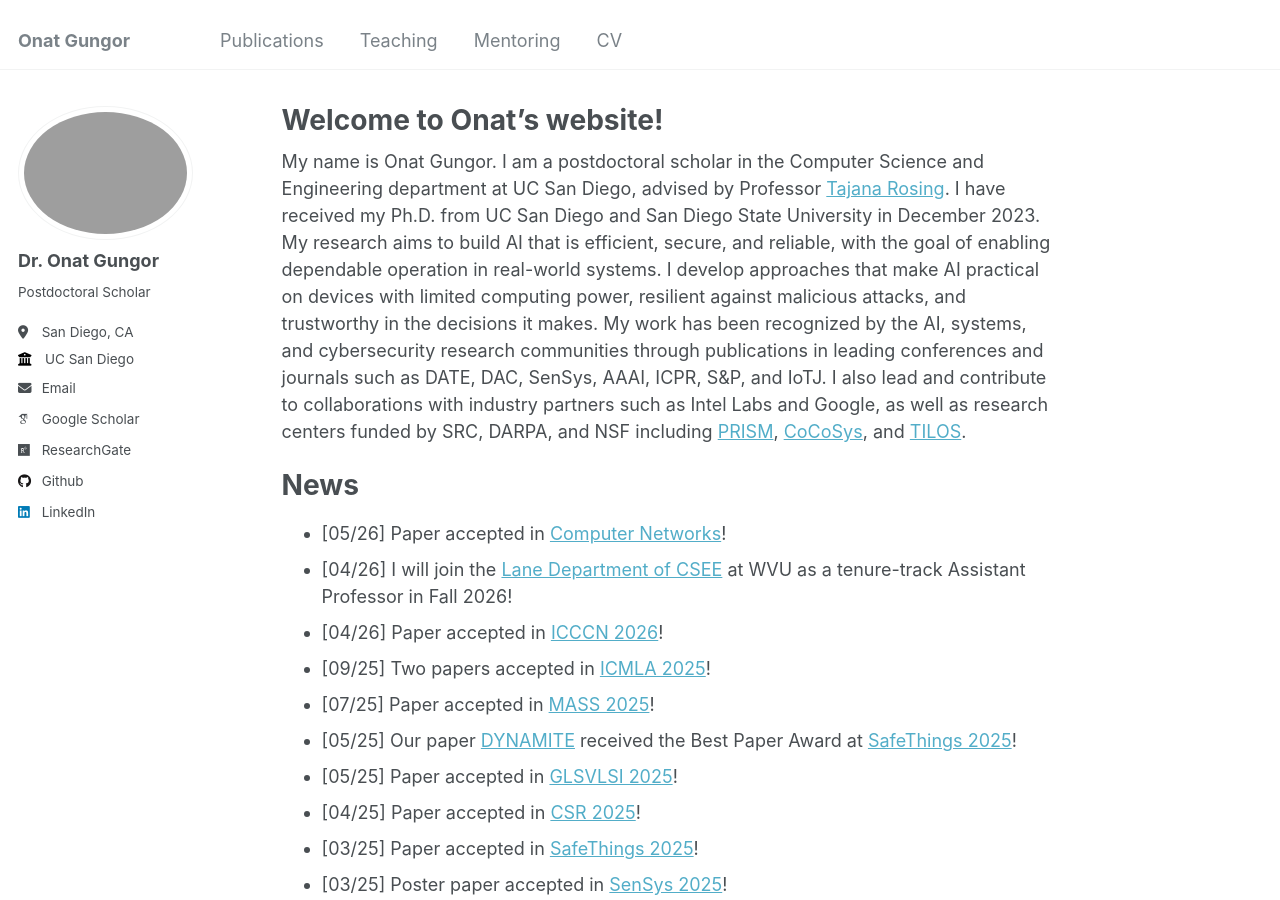
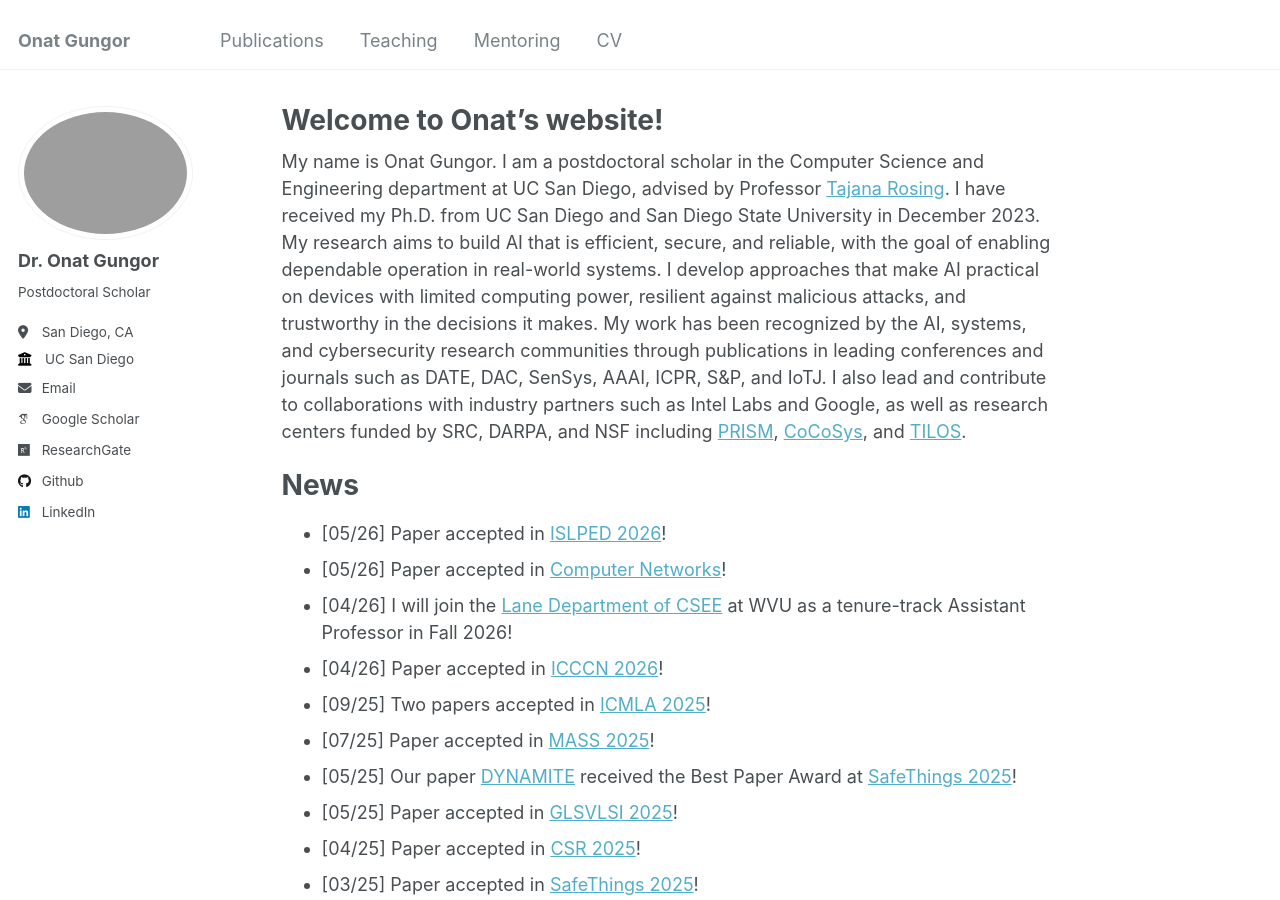
Before and after one commit to onatucsd/onatucsd.github.io, a Jekyll site: the page built from _pages/about.md, in a window 1280 px wide and 900 px high. Built offline with Jekyll 4.4.1, drawn with Linux system fonts in a browser that asks for light colours; some web fonts are replaced.

Commit message:
Update about.md

```diff
--- a/_pages/about.md
+++ b/_pages/about.md
@@ -11,6 +11,7 @@ My name is Onat Gungor. I am a postdoctoral scholar in the Computer Science and
 
 News
 ======
+* [05/26] Paper accepted in [ISLPED 2026](https://www.islped.org/2026/)!
 * [05/26] Paper accepted in [Computer Networks](https://www.sciencedirect.com/journal/computer-networks)!
 * [04/26] I will join the [Lane Department of CSEE](https://lcsee.statler.wvu.edu) at WVU as a tenure-track Assistant Professor in Fall 2026!
 * [04/26] Paper accepted in [ICCCN 2026](http://www.icccn.org/)!
```
